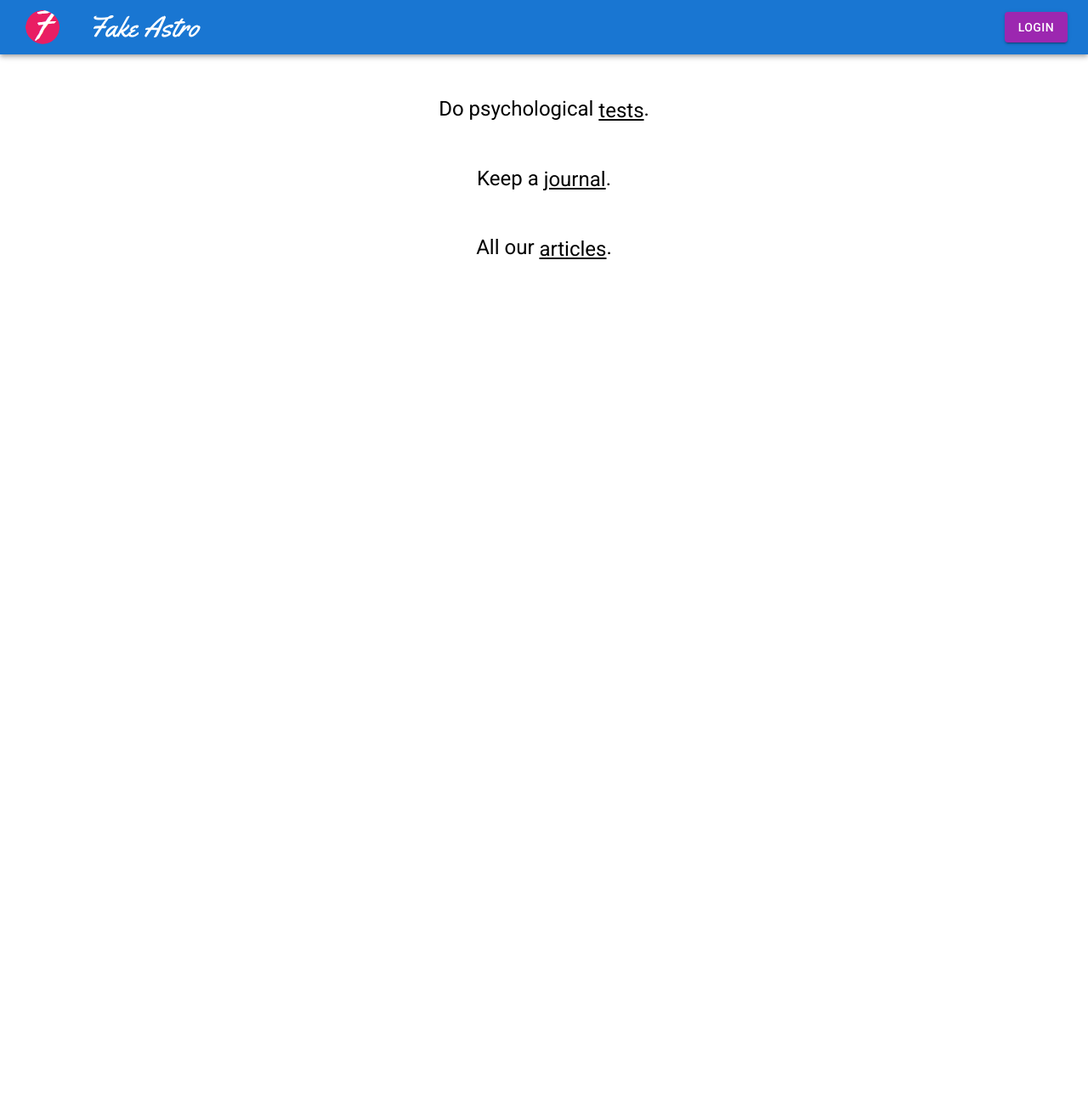
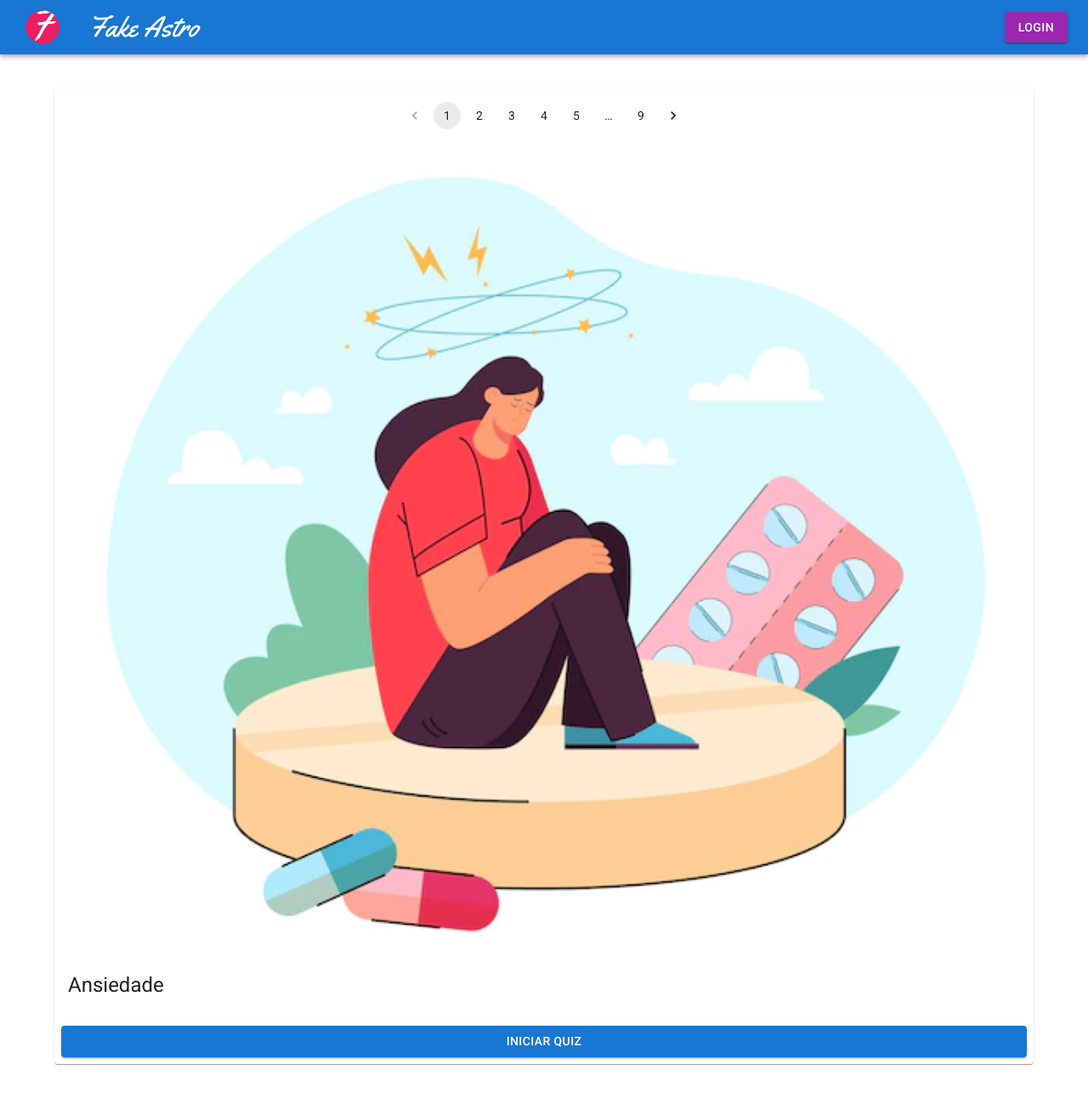
Before and after one commit to gabriel-moura2/fake-astro, a Next.js app: page / in a window 1280 px wide. Shown: the whole page at 85% size. Before the commit the page ends 800 px from the top, so only its background shows below. Built offline with nearby package versions, Linux system fonts and the light colour scheme.

Commit message:
Adicionado tela de testes

```diff
--- a/pages/index.jsx
+++ b/pages/index.jsx
@@ -2,15 +2,15 @@ import Head from 'next/head';
 import { useRouter } from 'next/router';
 import React, { useState } from 'react';
 import { AppNavBar } from '../src/components';
-import { HomeScreen } from '../src/screens';
+import { HomeScreen, TestScreen } from '../src/screens';
 
 export default function Home() {
 	const router = useRouter();
    	const [sessionId, setSessionId] = useState(router.query.hash ?? "");
    	const isUserLogged = () => (sessionId ? true : false);
-	const [screen, setScreen] = useState(0);
+	const [screen, setScreen] = useState(1);
 
-	const screens = [<HomeScreen key="0"/>];
+	const screens = [<HomeScreen key="0"/>, <TestScreen key="1" />];
 
 	return (
 		<div>
--- /dev/null
+++ b/src/components/AppCardQuiz.jsx
@@ -0,0 +1,47 @@
+import React, { useState } from 'react';
+import { Container, Card, CardMedia, CardContent, CardActions, Typography, Button, Stack, Pagination } from '@mui/material';
+
+const AppCardQuiz = ({ quiz }) => {
+	const [page, setPage] = useState(1);
+
+	const handleClick = e => {
+		setPage(page + 1);
+	}
+
+	let pages = [];
+	pages.unshift(
+		(
+			<div>
+				<CardMedia component="img" image={quiz.captionImage} />
+				<CardContent>
+					<Typography gutterBottom variant="h5" component="div">
+						{ quiz.captionTitle }
+					</Typography>
+				</CardContent>
+				<CardActions>
+					<Button variant="contained" fullWidth onClick={handleClick}>Iniciar quiz</Button>
+				</CardActions>
+			</div>
+		)
+	)
+
+	return (
+		<Container sx={{my: 5, maxWidth: 'md'}}>
+			<Card>
+				<CardContent>
+					<Stack>
+						<Pagination
+							count={9}
+							sx={{mx: 'auto'}}
+							page={page}
+							onChange={(e, n) => setPage(n)}
+						/>
+					</Stack>
+				</CardContent>
+				{pages[page-1]}
+			</Card>
+		</Container>
+	)
+}
+
+export default AppCardQuiz;
--- a/src/components/index.jsx
+++ b/src/components/index.jsx
@@ -1,5 +1,6 @@
 import AppNavBar from './AppNavBar';
 import AppTitle from './AppTitle';
 import AppButtonLink from './AppButtonLink'
+import AppCardQuiz from './AppCardQuiz'
 
-export { AppNavBar, AppTitle, AppButtonLink };
+export { AppNavBar, AppTitle, AppButtonLink, AppCardQuiz };
--- a/src/screens/HomeScreen.jsx
+++ b/src/screens/HomeScreen.jsx
@@ -5,7 +5,7 @@ const HomeScreen = props => {
 	return (
 		<Container>
 			<AppTitle>
-				Do psychological <AppButtonLink value="tests" />.
+				Take psychological <AppButtonLink value="tests" />.
 			</AppTitle>
 			<AppTitle>
 				Keep a <AppButtonLink value="journal" />.
--- /dev/null
+++ b/src/screens/TestScreen.jsx
@@ -0,0 +1,12 @@
+import { Container, Card, CardMedia } from '@mui/material';
+import { AppCardQuiz } from '../components/';
+
+const TestScreen = props => {
+	const quizApi = {captionImage: "anxiety.webp", captionTitle: "Ansiedade"}
+
+	return (
+		<AppCardQuiz quiz={quizApi} />
+	)
+}
+
+export default TestScreen;
--- a/src/screens/index.jsx
+++ b/src/screens/index.jsx
@@ -1,3 +1,4 @@
 import HomeScreen from './HomeScreen';
+import TestScreen from './TestScreen';
 
-export { HomeScreen };
+export { HomeScreen, TestScreen };
```
Also changed, not shown: public/anxiety.webp (added).
